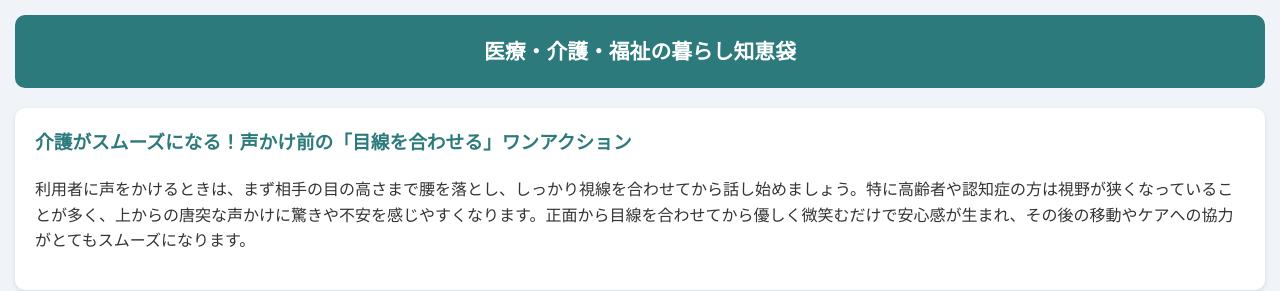
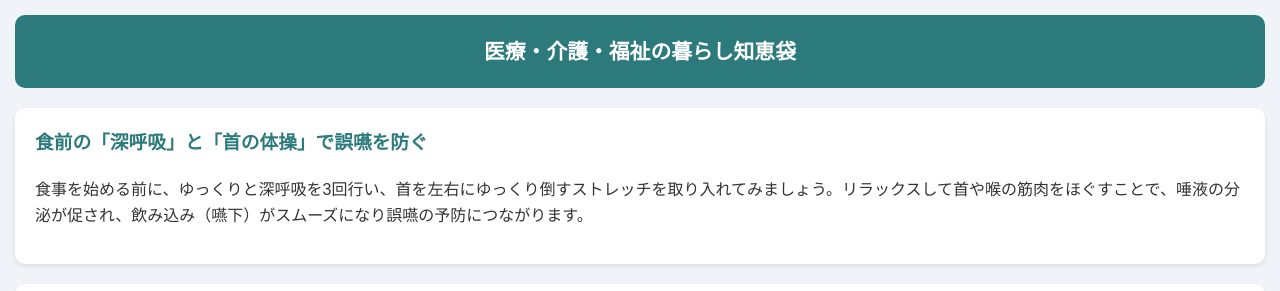
Before and after one commit to MKT-KND/jarvis-care-media, a plain HTML site: page index.html in a window 1280 px wide. Shown: the top 291 px of the page. Drawn offline with Linux system fonts and the light colour scheme.

Commit message:
JARVIS: Auto update content

```diff
--- a/index.html
+++ b/index.html
@@ -18,8 +18,8 @@
         <h1>医療・介護・福祉の暮らし知恵袋</h1>
     </header>
     <div class="card">
-        <h3>介護がスムーズになる！声かけ前の「目線を合わせる」ワンアクション</h3>
-<p>利用者に声をかけるときは、まず相手の目の高さまで腰を落とし、しっかり視線を合わせてから話し始めましょう。特に高齢者や認知症の方は視野が狭くなっていることが多く、上からの唐突な声かけに驚きや不安を感じやすくなります。正面から目線を合わせてから優しく微笑むだけで安心感が生まれ、その後の移動やケアへの協力がとてもスムーズになります。</p>
+        <h3>食前の「深呼吸」と「首の体操」で誤嚥を防ぐ</h3>
+<p>食事を始める前に、ゆっくりと深呼吸を3回行い、首を左右にゆっくり倒すストレッチを取り入れてみましょう。リラックスして首や喉の筋肉をほぐすことで、唾液の分泌が促され、飲み込み（嚥下）がスムーズになり誤嚥の予防につながります。</p>
     </div>
     <div class="card">
         <div style="font-weight:bold; margin-bottom:10px; text-align:center;">💡 おすすめ福祉・介護サービス</div>
```
